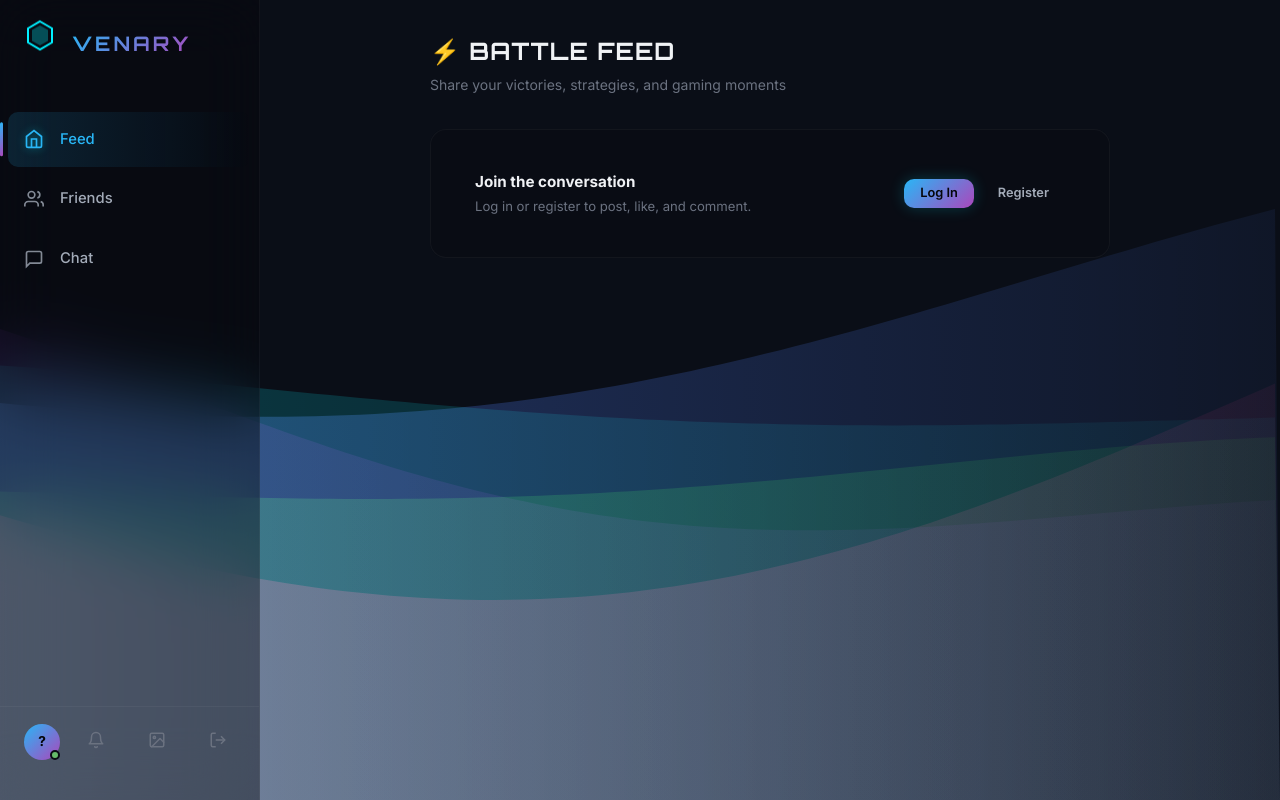
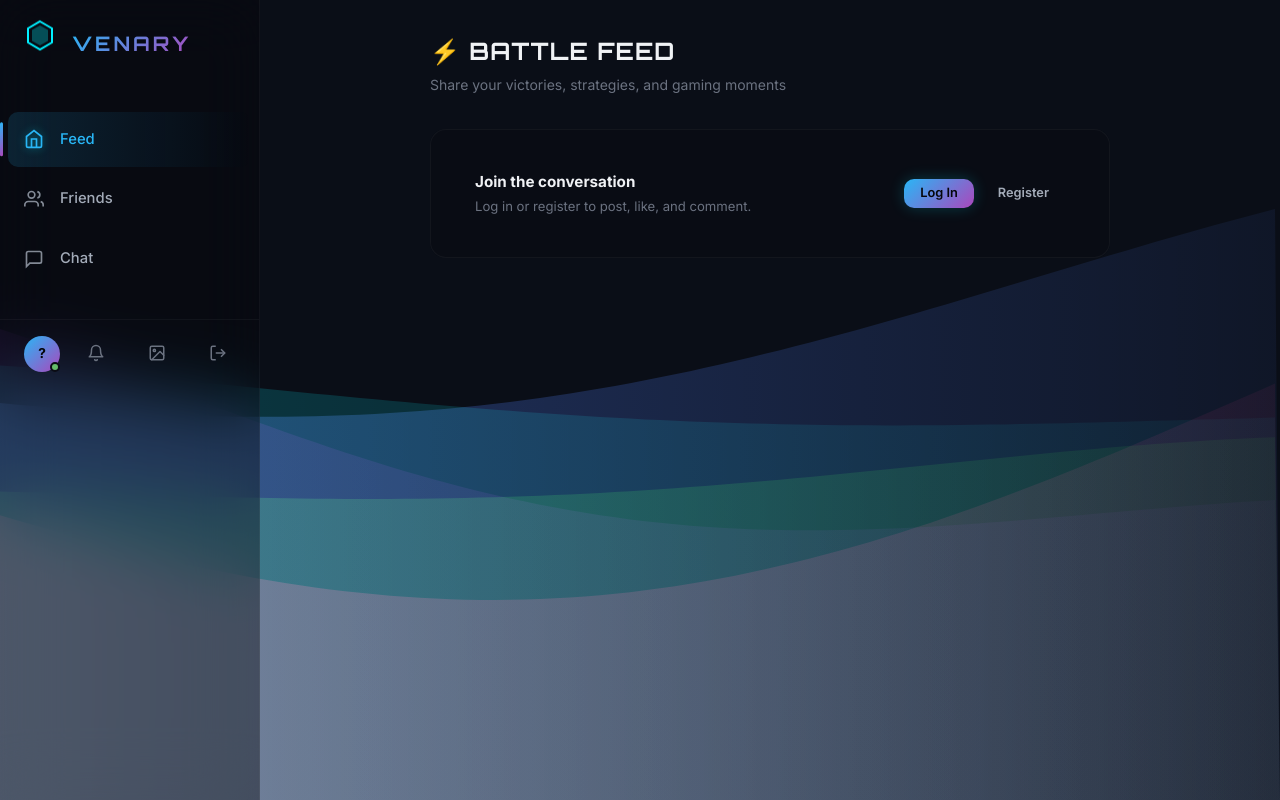
Before and after one commit to Vonix-Network/Venary, a website: page public/index.html in a window 1280 px wide. Drawn offline with nearby package versions, Linux system fonts and the light colour scheme; no server answers; animation ran at ten frames a second.

Commit message:
fix(css): unstick side nav bottom elements

```diff
--- a/public/css/components.css
+++ b/public/css/components.css
@@ -21,14 +21,14 @@
 }
 
 .nav-carousel-container {
-    flex: 1;
+    flex: 0 1 auto;
     display: flex;
     flex-direction: column;
     min-height: 0;
 }
 
 .nav-scroll-area {
-    flex: 1;
+    flex: 0 1 auto;
     overflow-y: auto;
     overflow-x: hidden;
     direction: rtl;
```
